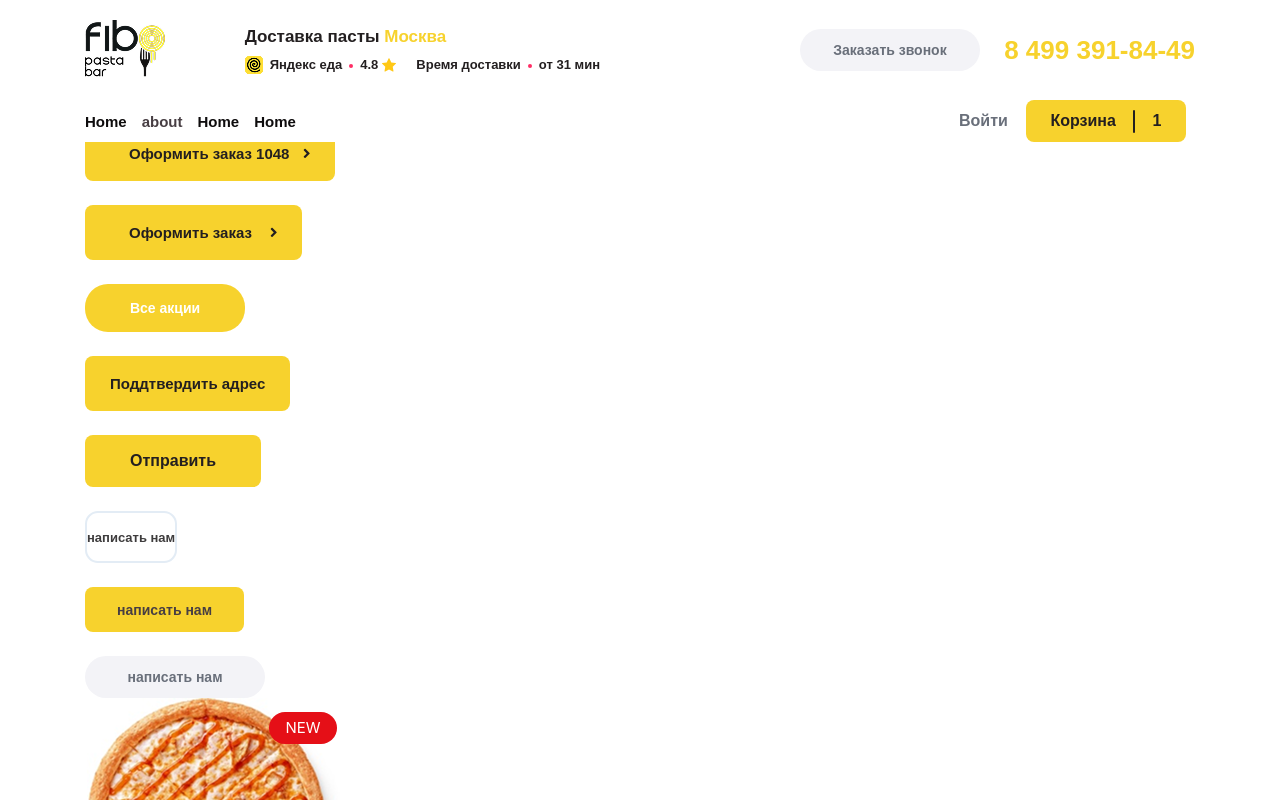
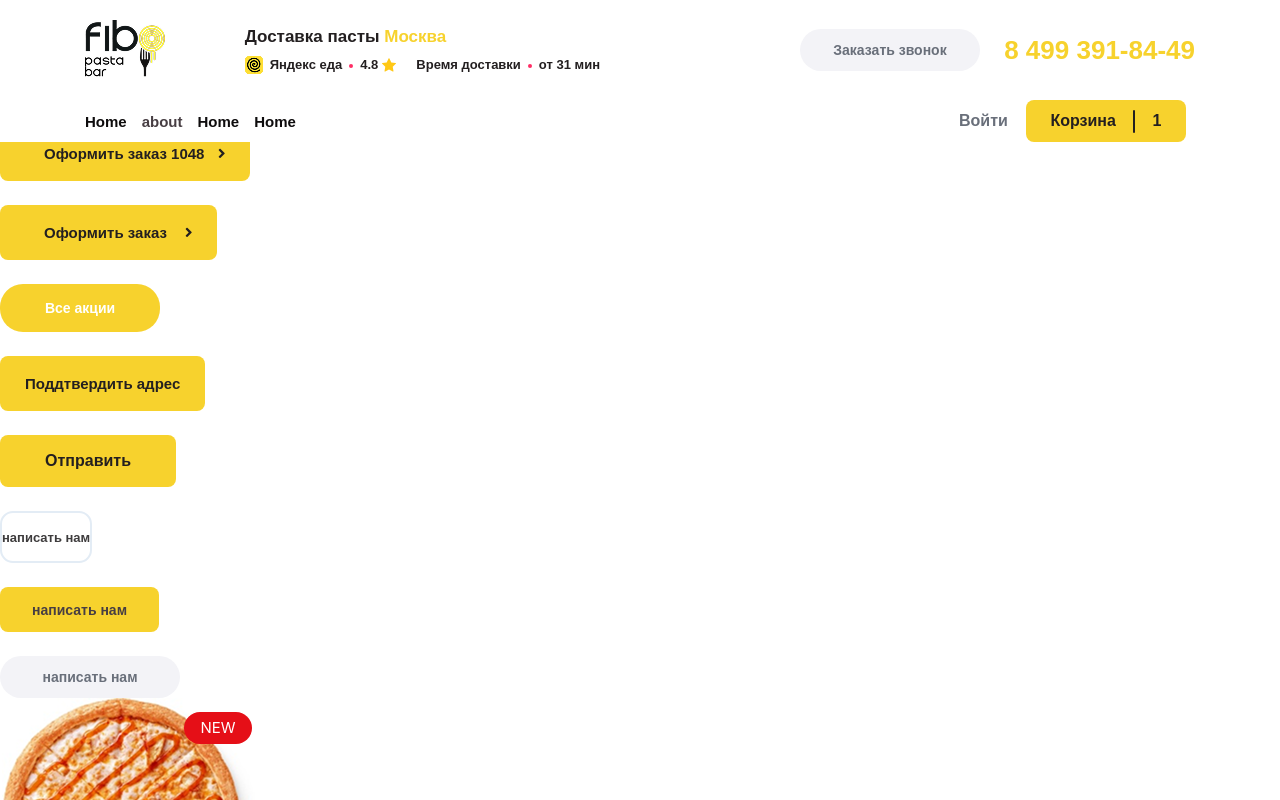
Before and after one commit to ZhigarMosta/FibPastaBar, a Vue app: page /about in a window 1280 px wide. Shown: the top 800 px of the page. Built offline with nearby package versions, Linux system fonts and the light colour scheme; the HTML template or start-up script is replaced by a standard one.

Commit message:
centering updated

```diff
--- a/src/assets/main.css
+++ b/src/assets/main.css
@@ -1,6 +1 @@
 @import './base.css';
-
-#app {
-  max-width: 1110px;
-  margin: 0 auto;
-}
--- a/src/components/widgets/Footer.vue
+++ b/src/components/widgets/Footer.vue
@@ -118,6 +118,8 @@ import ContentBtn from '../shared/ContentBtn.vue';
 }
 
 footer {
+    max-width: 1110px;
+    margin: 0 auto;
     margin-top: 142px;
 }
 
--- a/src/components/widgets/Header.vue
+++ b/src/components/widgets/Header.vue
@@ -253,7 +253,6 @@ header {
     position: fixed;
     top: 0;
     width: 100%;
-    max-width: 1110px;
     background-color: var(--white);
 }
 
@@ -486,7 +485,7 @@ header {
     .wrapper_header {
         display: flex;
         justify-content: center;
-        width: 1135px;
+        width: 1100px;
         gap: 50px;
         margin-top: 20px;
         padding: 0 15px;
```
